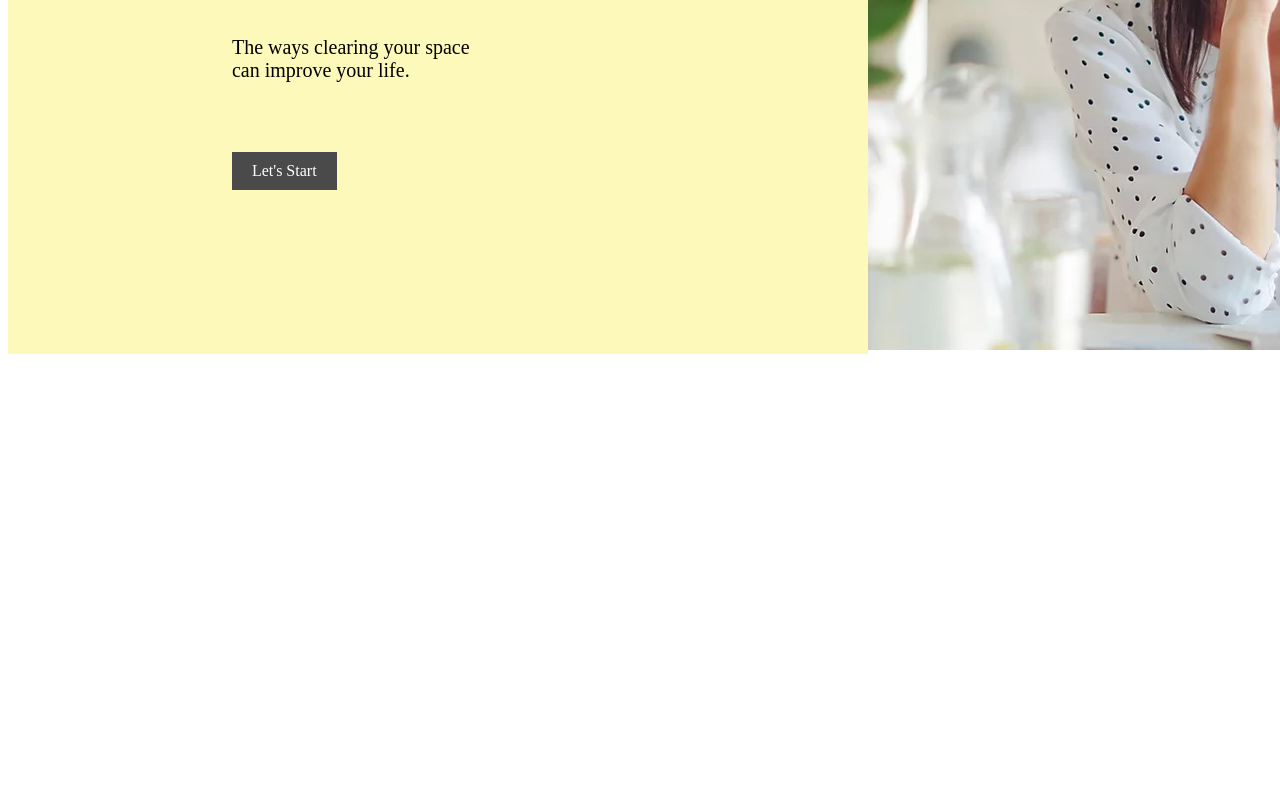
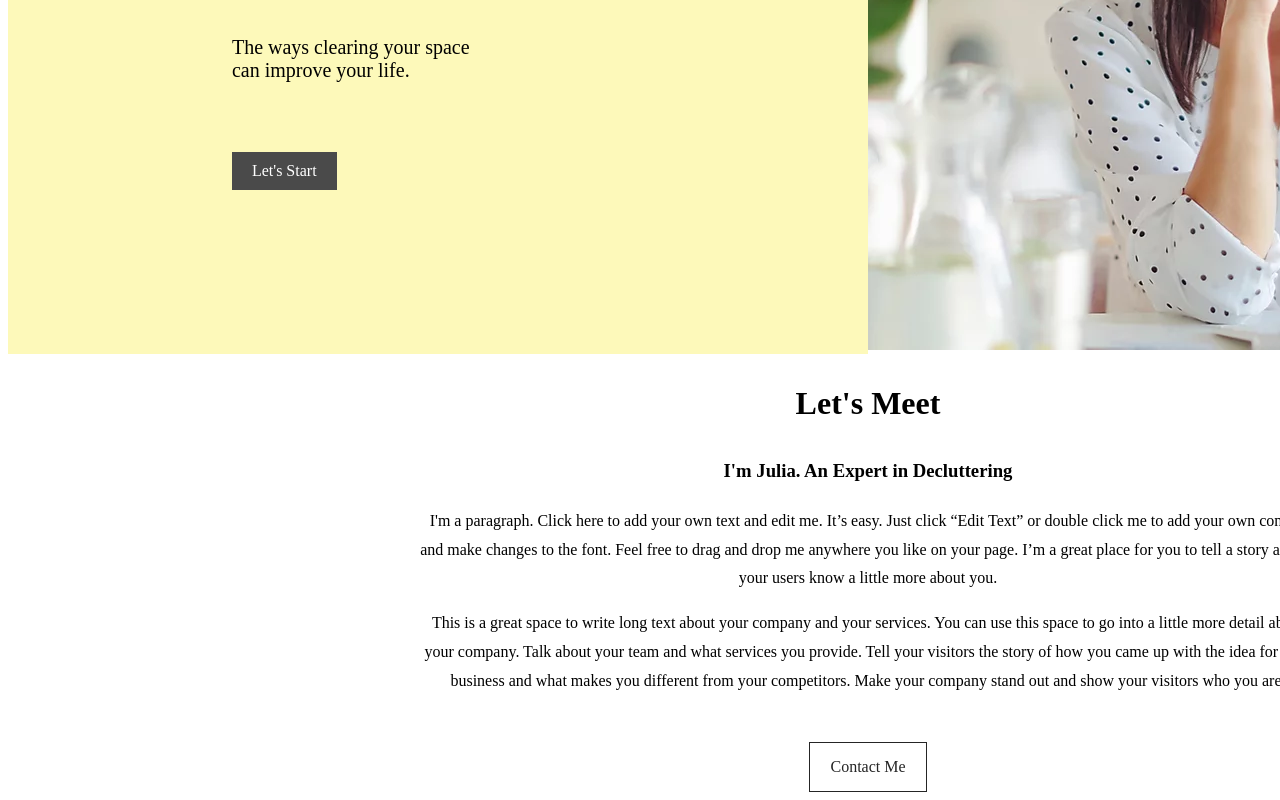
Before and after one commit to borasemiz/home-organizer-website-tutorial, a website: page index.html in a window 1280 px wide. Shown: the part 446-1246 px from the top of the page. Before the commit the page ends 808 px from the top, so only its background shows below. Drawn offline with Linux system fonts and the light colour scheme.

Commit message:
lets meet section

```diff
--- a/index.html
+++ b/index.html
@@ -62,6 +62,26 @@
         </div>
       </div>
 
+      <div class="lets-meet-section">
+        <div class="content-wrapper">
+          <h1>Let's Meet</h1>
+          <h3>I'm Julia. An Expert in Decluttering</h3>
+          <p>
+            I'm a paragraph. Click here to add your own text and edit me. It’s easy. Just click “Edit Text” or double click me to add your own content and make changes to the font. Feel free to drag and drop me anywhere you like on your page. I’m a great place for you to tell a story and let your users know a little more about you.
+          </p>
+          <p>
+            This is a great space to write long text about your company and
+            your services. You can use this space to go into a little more
+            detail about your company. Talk about your team and what services
+            you provide. Tell your visitors the story of how you came up with the
+            idea for your business and what makes you different from your
+            competitors. Make your company stand out and show your visitors
+            who you are.
+          </p>
+          <a class="contact-me-button" href="#">Contact Me</a>
+        </div>
+      </div>
+
     </div>
   </body>
 </html>
--- a/style.css
+++ b/style.css
@@ -106,3 +106,25 @@ a {
 .intro-section .right {
   width: 50%;
 }
+
+.lets-meet-section .content-wrapper {
+  margin: 0 auto;
+  text-align: center;
+  width: 900px;
+  line-height: 1.8;
+}
+
+.lets-meet-section .contact-me-button {
+  display: inline-block;
+  margin-top: 30px;
+  padding: 10px 20px;
+  border: 1px solid rgba(37, 37, 37, 1);
+  color: rgba(37, 37, 37, 1);
+  background-color: white;
+  transition: background-color 200ms, color 200ms;
+}
+
+.lets-meet-section .contact-me-button:hover {
+  background-color: rgba(37, 37, 37, 1);
+  color: white;
+}
```
